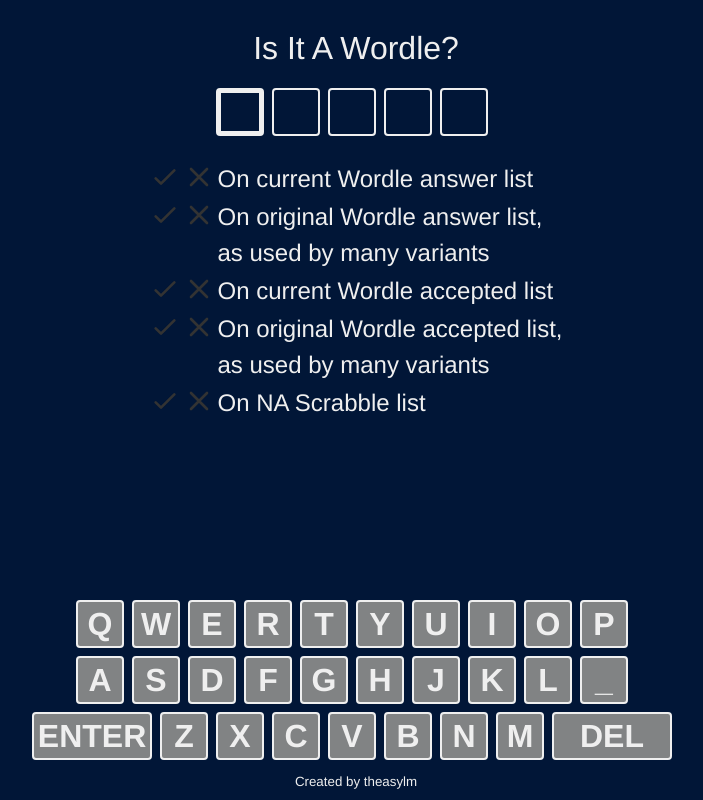
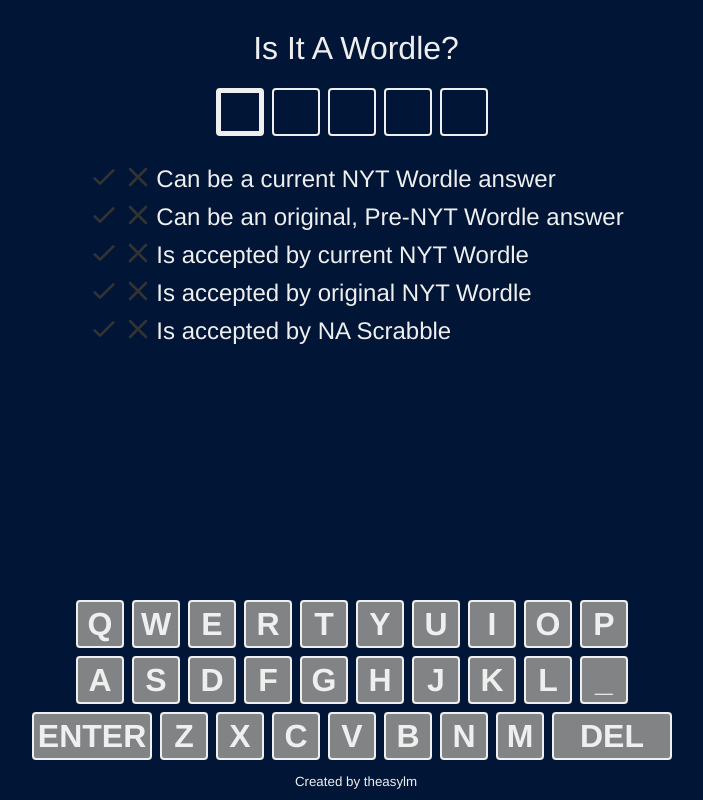
Before and after one commit to theasylm/isitawordle, a Vue app: page / in a window 1280 px wide. Shown: the whole page, without its empty margins (284-987 px from the left). Built offline with nearby package versions, Linux system fonts and the light colour scheme.

Commit message:
Switch language

```diff
--- a/src/App.vue
+++ b/src/App.vue
@@ -249,7 +249,7 @@
       return false;
     }
 
-    return originalAcceptedWordList.includes(playerAnswer.value)
+    return guessOnOriginalAnswerList.value || originalAcceptedWordList.includes(playerAnswer.value)
   })
 
   const guessOnCurrentAcceptedList = computed(() => {
@@ -257,7 +257,7 @@
       return false;
     }
 
-    return currentAcceptedWordList.includes(playerAnswer.value)
+    return guessOnAnswerList.value || currentAcceptedWordList.includes(playerAnswer.value)
   })
 
   const guessOnAnswerList = computed(() => {
@@ -301,27 +301,27 @@
       <tr>
         <td><CheckIcon class="icon" :class="{'on-list': guessComplete && guessOnAnswerList}"></CheckIcon></td>
         <td><XIcon class="icon" :class="{'not-on-list': guessComplete && !guessOnAnswerList}"></XIcon></td>
-        <td>On current Wordle answer list</td>
+        <td>Can be a current NYT Wordle answer</td>
       </tr>
       <tr>
         <td><CheckIcon class="icon" :class="{'on-list': guessComplete && guessOnOriginalAnswerList}"></CheckIcon></td>
         <td><XIcon class="icon" :class="{'not-on-list': guessComplete && !guessOnOriginalAnswerList}"></XIcon></td>
-        <td>On original Wordle answer list,<br/>as used by many variants</td>
+        <td>Can be an original, Pre-NYT Wordle answer</td>
       </tr>
       <tr>
         <td><CheckIcon class="icon" :class="{'on-list': guessComplete && guessOnCurrentAcceptedList}"></CheckIcon></td>
         <td><XIcon class="icon" :class="{'not-on-list': guessComplete && !guessOnCurrentAcceptedList}"></XIcon></td>
-        <td>On current Wordle accepted list</td>
+        <td>Is accepted by current NYT Wordle</td>
       </tr>
       <tr>
         <td><CheckIcon class="icon" :class="{'on-list': guessComplete && guessOnOriginalAcceptedList}"></CheckIcon></td>
         <td><XIcon class="icon" :class="{'not-on-list': guessComplete && !guessOnOriginalAcceptedList}"></XIcon></td>
-        <td>On original Wordle accepted list,<br/>as used by many variants</td>
+        <td>Is accepted by original NYT Wordle</td>
       </tr>
       <tr>
         <td><CheckIcon class="icon" :class="{'on-list': guessComplete && guessOnScrabbleList}"></CheckIcon></td>
         <td><XIcon class="icon" :class="{'not-on-list': guessComplete && !guessOnScrabbleList}"></XIcon></td>
-        <td>On NA Scrabble list</td>
+        <td>Is accepted by NA Scrabble</td>
       </tr>
     </table>
     <Keyboard :rows="keyboardRows"></Keyboard>
```
Also changed, not shown: 1 other file (tests, documents, lock files or other folders).
